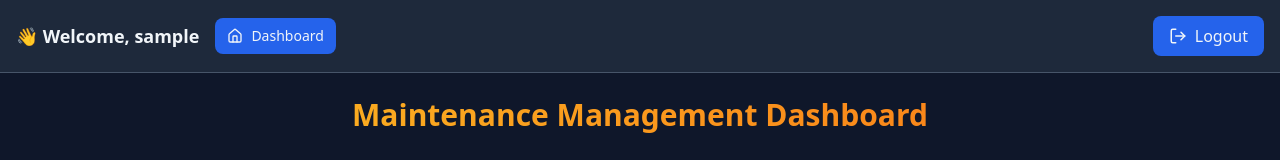
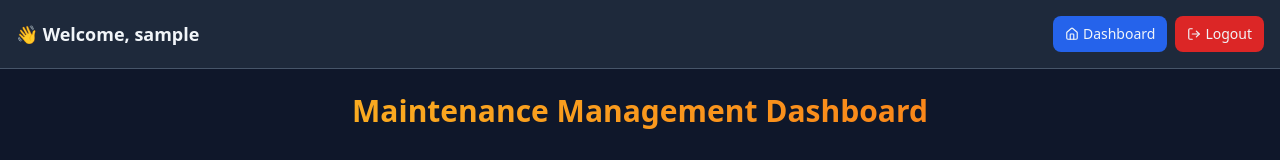
Before and after one commit to Vonamto/machinery-maintenance, a React (Vite) app in the folder frontend/: page / in a window 1280 px wide. Shown: the top 160 px of the page. Built offline with nearby package versions, Linux system fonts and the light colour scheme; no server answers; sample sign-in values are in the browser's storage.

Commit message:
Update Navbar.jsx 3

```diff
--- a/frontend/src/components/Navbar.jsx
+++ b/frontend/src/components/Navbar.jsx
@@ -27,22 +27,22 @@ export default function Navbar({ user }) {
                     <h1 className="text-lg font-semibold text-theme-text-primary">
                         👋 Welcome, {user?.full_name || user?.username || "User"}
                     </h1>
-                    {/* Add Dashboard button */}
+                </div>
+                {/* Group Dashboard and Logout buttons together on the right */}
+                <div className="flex items-center space-x-2"> {/* Group buttons, reduced space-x */}
                     <button
                         onClick={goToDashboard}
-                        className="flex items-center gap-2 px-3 py-2 bg-theme-primary-600 hover:bg-theme-primary-700 text-theme-text-primary rounded-lg transition-colors text-sm" // Apply theme colors
+                        className="flex items-center gap-1 px-3 py-2 bg-theme-primary-600 hover:bg-theme-primary-700 text-theme-text-primary rounded-lg transition-colors text-sm" // Reduced gap, smaller padding
                     >
-                        <Home size={16} /> {/* Smaller icon */}
-                        Dashboard
+                        <Home size={14} /> {/* Smaller icon */}
+                        <span>Dashboard</span> {/* Keep text visible */}
                     </button>
-                </div>
-                <div className="flex items-center space-x-4">
                     <button
                         onClick={handleLogout}
-                        className="flex items-center gap-2 px-4 py-2 bg-theme-primary-600 hover:bg-theme-primary-700 text-theme-text-primary rounded-lg transition-colors" // Apply theme colors
+                        className="flex items-center gap-1 px-3 py-2 bg-red-600 hover:bg-red-700 text-theme-text-primary rounded-lg transition-colors text-sm" // Red background, reduced gap, smaller padding
                     >
-                        <LogOut size={18} />
-                        <span className="hidden sm:inline">Logout</span>
+                        <LogOut size={14} /> {/* Smaller icon */}
+                        <span>Logout</span> {/* Keep text visible */}
                     </button>
                 </div>
             </div>
```
